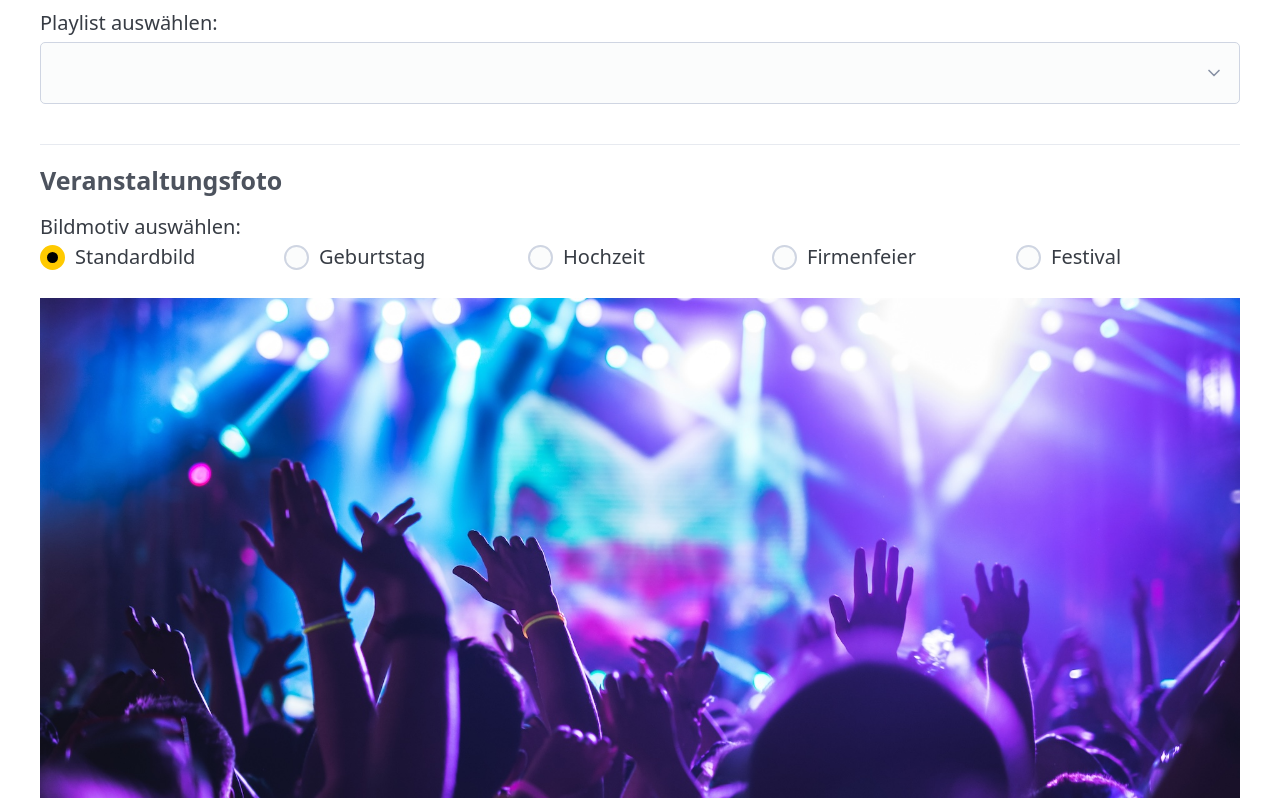
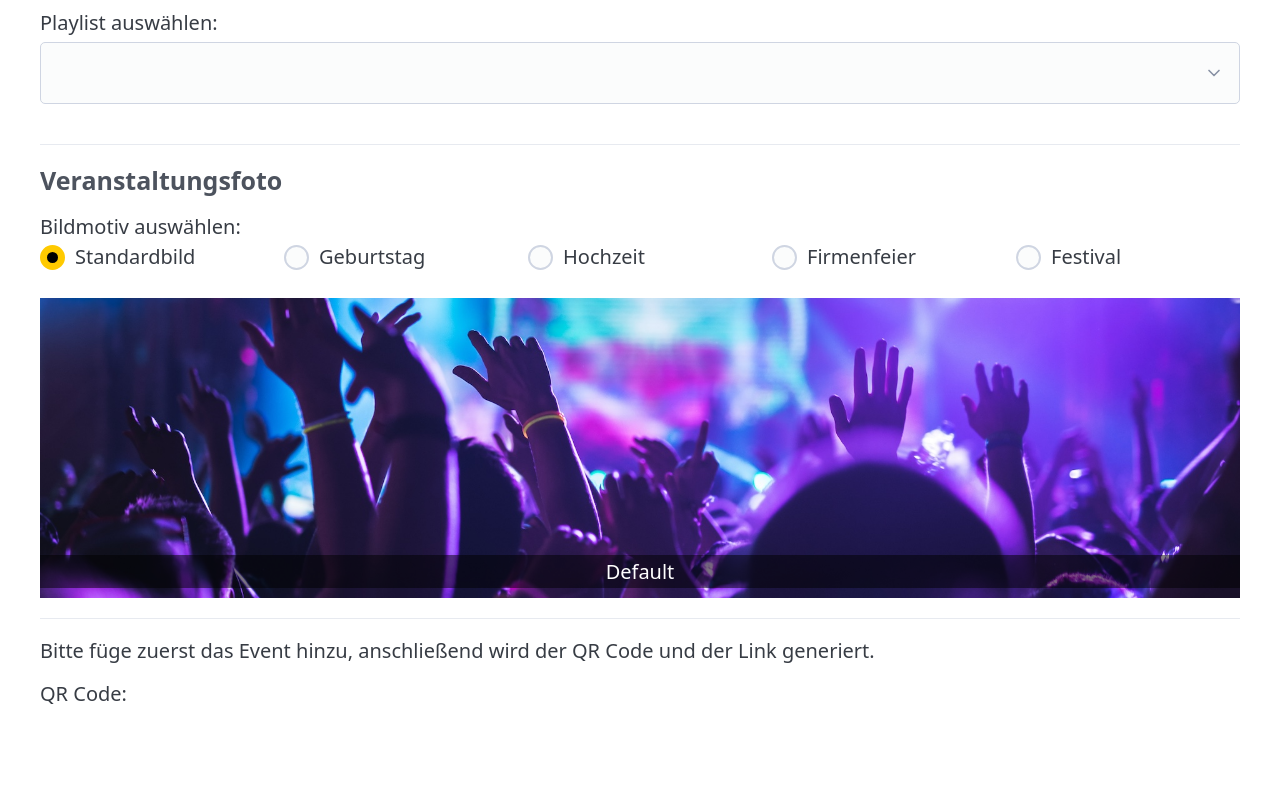
Before and after one commit to coding-bootcamps-eu/final-project-tz-2023-08-track-stack, a Vue app: page /create-event in a window 1280 px wide. Shown: the part 745-1543 px from the top of the page. Built offline with nearby package versions, Linux system fonts and the light colour scheme.

Commit message:
Eventbild scaliert

```diff
--- a/src/views/dj/CreateEvent.vue
+++ b/src/views/dj/CreateEvent.vue
@@ -215,3 +215,30 @@ export default {
   }
 }
 </script>
+
+<style scoped>
+figure {
+  position: relative;
+  width: 100%; /* Optional: Setze die gewünschte Breite */
+  height: 300px; /* Höhe des sichtbaren Bereichs */
+  overflow: hidden; /* Versteckt den nicht sichtbaren Teil des Bildes */
+}
+
+img {
+  position: absolute;
+  top: -200px; /* Verschiebt das Bild um 200px nach oben */
+  width: 100%;
+  height: auto;
+}
+
+figcaption {
+  position: absolute;
+  bottom: 10px; /* Höhe anzupassen */
+  left: 0;
+  width: 100%;
+  text-align: center;
+  background-color: rgba(0, 0, 0, 0.5); /* Halbtransparenter Hintergrund */
+  color: white;
+  padding: 5px;
+}
+</style>
```
